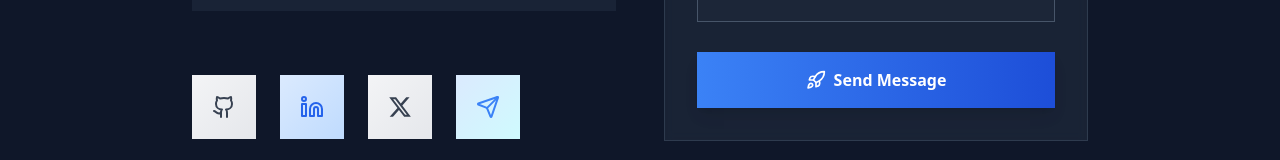
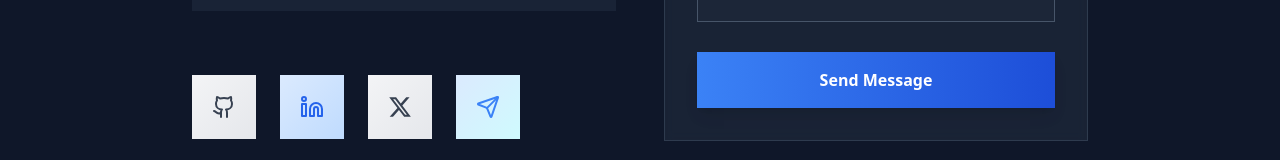
Before and after one commit to builtbytim/builtbytim, a Next.js app: page / in a window 1280 px wide. Shown: the part 5344-5504 px from the top of the page. Built offline with nearby package versions, Linux system fonts and the light colour scheme.

Commit message:
feat: refresh

```diff
--- a/src/app/page.js
+++ b/src/app/page.js
@@ -1719,7 +1719,7 @@ export default function Home() {
                           className="w-full flex items-center justify-center space-x-2 py-3 sm:py-4 bg-gradient-to-r from-blue-500 to-blue-700 text-white rounded-none font-semibold shadow-lg hover:shadow-xl transition-all duration-200 text-sm sm:text-base focus:outline-none focus:ring-2 focus:ring-blue-400 focus:ring-offset-2 focus:ring-offset-slate-800 disabled:opacity-60 disabled:cursor-not-allowed"
                           aria-label="Submit contact form"
                         >
-                          <Rocket className="w-4 h-4 sm:w-5 sm:h-5" aria-hidden="true" />
+
                           <span>{isSubmitting ? 'Sending...' : 'Send Message'}</span>
                         </motion.button>
                       </form>
```
